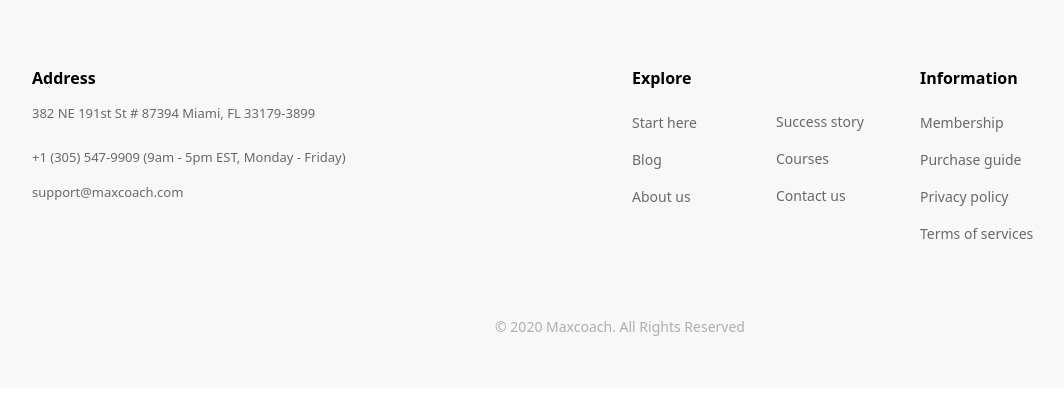
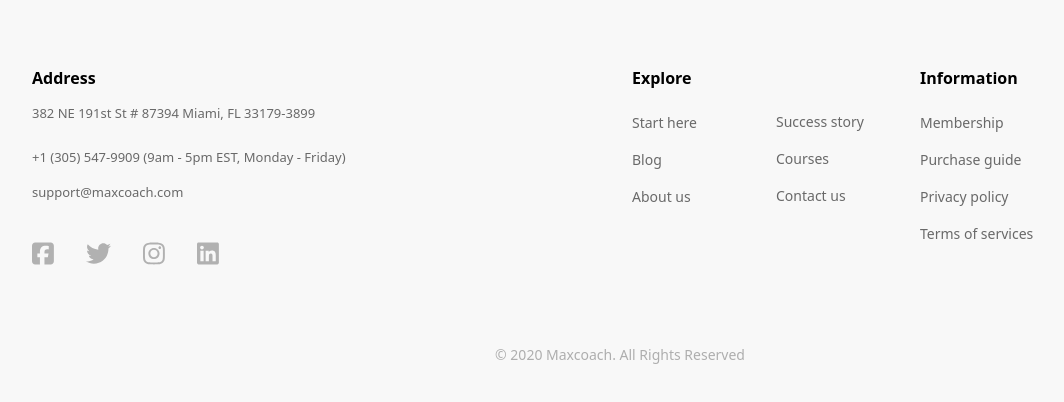
Before and after one commit to GencoMattia/proj-html-vuejs, a Vue app: page / in a window 1280 px wide. Shown: the top 402 px of the page, without its empty margins (20-1084 px from the left). Built offline with nearby package versions, Linux system fonts and the light colour scheme.

Commit message:
aggiunto icons socials con le rispettive hover

```diff
--- a/src/components/AppFooter.vue
+++ b/src/components/AppFooter.vue
@@ -1,5 +1,5 @@
 <script>
-import { FontAwesomeIcon } from '@fortawesome/vue-fontawesome';
+import { FontAwesomeIcon } from '../js/font-awesome';
 
 export default {
     components: {
@@ -67,20 +67,26 @@ export default {
                     <a href="">
                         {{ adressInfo.email }}
                     </a>
+                    <div class="icons d-flex">
+                        <div> <a href=""><font-awesome-icon icon="fa-brands fa-square-facebook" /></a></div>
+                        <div> <a href=""><font-awesome-icon icon="fa-brands fa-twitter" /> </a></div>
+                        <div> <a href=""><font-awesome-icon :icon="['fab', 'instagram']" /> </a></div>
+                        <div> <a href=""><font-awesome-icon icon="fa-brands fa-linkedin" /> </a></div>
+
+                    </div>
                 </div>
                 <div class="col-6 d-flex">
                     <div class="col-3 explore">
                         <h6>
                             Explore
                         </h6>
-                        <a class="d-flex flex-wrap" href="" v-for="link in exploreInfo" :key="info">
+                        <a class="d-flex flex-wrap" href="" v-for="link in exploreInfo" :key="link">
                             {{ link.link }}
                         </a>
-                        <font-awesome-icon icon="fa-brands fa-square-facebook" />
                     </div>
                     <div class="col-3 explore-next">
                         <h6></h6>
-                        <a class="d-flex flex-wrap" href="" v-for="link in exploreInfoNext" :key="next">
+                        <a class="d-flex flex-wrap" href="" v-for="link in exploreInfoNext" :key="link">
                             {{ link.link }}
                         </a>
                     </div>
@@ -88,7 +94,7 @@ export default {
                         <h6>
                             Information
                         </h6>
-                        <a class="d-flex flex-wrap" href="" v-for="link in InformationInfo" :key="info">
+                        <a class="d-flex flex-wrap" href="" v-for="link in InformationInfo" :key="link">
                             {{ link.link }}
                         </a>
                     </div>
@@ -151,6 +157,21 @@ export default {
             }
         }
 
+        .icons  div a {
+            font-size: 25px;
+            color: #b1b1b1;
+
+            &:hover {
+                color: #20ad96;
+                transition: all 0.25s cubic-bezier(0.645, 0.045, 0.355, 1);
+            }
+        }
+
+        .icons div {
+            padding-right: 2rem;
+            margin-top: 2rem;
+        }
+
 
     }
 
```
